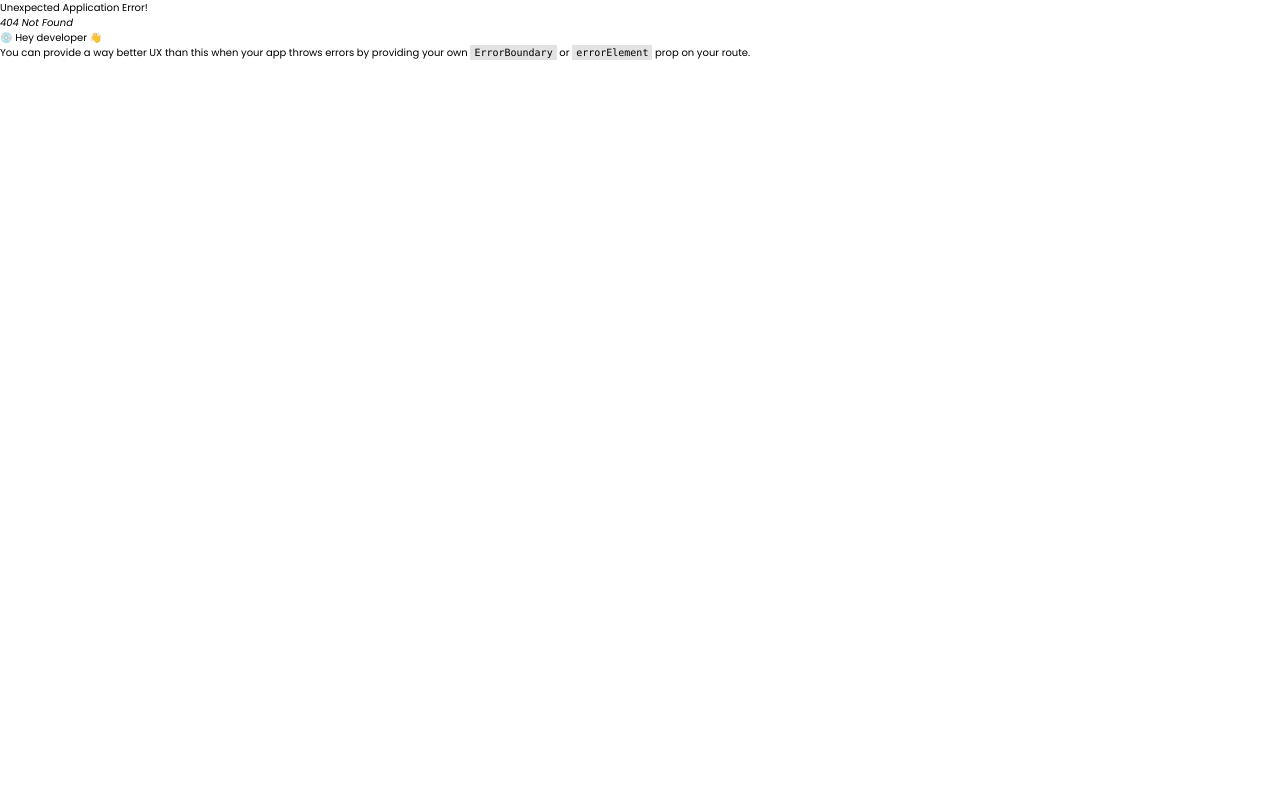
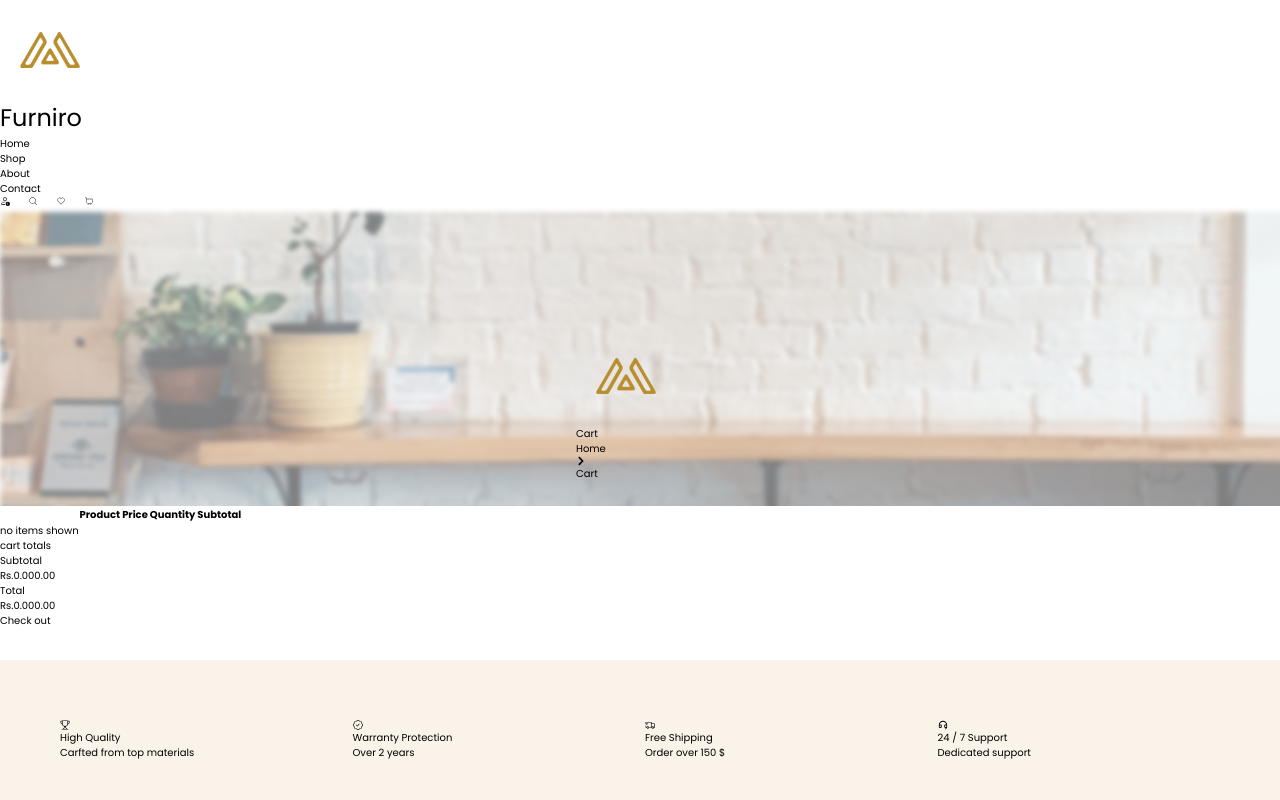
Before and after one commit to MoazElsayedMohamed/Furniro, a React (Vite) app: page /cart in a window 1280 px wide. Before the commit this address had no page. Shown: the top 800 px of the page. Built offline with nearby package versions, Linux system fonts and the light colour scheme.

Commit message:
feat: :sparkles: create cart page with its components

```diff
--- /dev/null
+++ b/src/Pages/Cart.jsx
@@ -0,0 +1,20 @@
+import React from "react";
+import Header from "../components/Header";
+import Brands from "../components/Brands";
+import Footer from "../components/Footer";
+import CartHero from "../components/CartHero";
+import CartDetails from "../components/CartDetails";
+
+const Cart = () => {
+  return (
+    <div>
+      <Header />
+      <CartHero />
+      <CartDetails />
+      <Brands />
+      <Footer />
+    </div>
+  );
+};
+
+export default Cart;
--- /dev/null
+++ b/src/components/CartDetails.jsx
@@ -0,0 +1,76 @@
+import React from "react";
+import { useCart } from "../context/CartContext";
+import { URL } from "../../utils/constants";
+import { FaTrash } from "react-icons/fa";
+import { Button } from "./ui/button";
+
+const CartDetails = () => {
+  const { cartItems, deleteCart, totalPrice, subtotal } = useCart();
+  return (
+    <div className="p-24 flex gap-8">
+      <table className="w-full h-28">
+        <tr className="bg-red-50 text-3xl text-left">
+          <th></th>
+          <th className="py-4">Product</th>
+          <th>Price</th>
+          <th>Quantity</th>
+          <th>Subtotal</th>
+          <th></th>
+        </tr>
+        {cartItems.length > 0 ? (
+          cartItems.map((item) => {
+            const { price, count, name } = item.attributes;
+            const subtotal = Math.floor(price * count);
+            return (
+              <tr>
+                <td className="w-1/3 py-8">
+                  <img
+                    src={`${URL}${item.attributes.image.data.attributes.url}`}
+                    className="h-80 w-3/4 rounded-xl"
+                  />
+                </td>
+                <td className="text-2xl text-gray-400 font-semibold ">
+                  {name}
+                </td>
+                <td className="text-2xl text-gray-400 font-semibold">
+                  Rs.{price}.000.00
+                </td>
+                <td className="text-center">
+                  <h3 className="border text-2xl w-1/5 rounded-lg">{count}</h3>
+                </td>
+                <td className="text-2xl">Rs.{subtotal}.000.00 </td>
+                <td>
+                  <FaTrash className="hover:text-primary cursor-pointer w-8 h-6" />
+                </td>
+              </tr>
+            );
+          })
+        ) : (
+          <div className="text-center mt-8">no items shown</div>
+        )}
+      </table>
+      <div className=" py-8 w-1/2 h-1/2 bg-red-50">
+        <h2 className="capitalize text-4xl font-semibold text-center mb-24">
+          cart totals
+        </h2>
+        <div className="flex gap-16 justify-center items-center my-8 font-bold">
+          <h3 className="text-2xl">Subtotal</h3>
+          <p className="text-2xl text-gray-400">Rs.{totalPrice()}.000.00</p>
+        </div>
+        <div className="flex gap-24 justify-center items-center font-bold mb-8">
+          <h3 className="text-2xl">Total</h3>
+          <p className="text-2xl text-primary font-bold">
+            Rs.{totalPrice()}.000.00
+          </p>
+        </div>
+        <div className="flex justify-center">
+          <Button variant="outline1" size="lg">
+            Check out
+          </Button>
+        </div>
+      </div>
+    </div>
+  );
+};
+
+export default CartDetails;
--- /dev/null
+++ b/src/components/CartHero.jsx
@@ -0,0 +1,26 @@
+import React from "react";
+import Logo from "./Logo";
+import { FaChevronRight } from "react-icons/fa";
+import { NavLink } from "react-router-dom";
+
+const CartHero = () => {
+  return (
+    <section className="shop-hero">
+      <div className="shop-hero-container cart-hero">
+        <Logo />
+        <h1 className="text-7xl">Cart</h1>
+        <div className="flex items-center gap-4">
+          <p className="text-3xl font-semibold">
+            <NavLink to="/">Home</NavLink>
+          </p>
+          <FaChevronRight />
+          <p className="text-3xl font-light">
+            <NavLink to="/cart">Cart</NavLink>
+          </p>
+        </div>
+      </div>
+    </section>
+  );
+};
+
+export default CartHero;
--- a/src/components/products/ProductElements.jsx
+++ b/src/components/products/ProductElements.jsx
@@ -22,6 +22,7 @@ const ProductElements = ({ PAGE_SIZE }) => {
     return (
       <Link to={`/product/${product.id}`}>
         <Product
+          product={product}
           key={product.id}
           name={product.attributes.name}
           imageUrl={`${URL}${product.attributes.image.data.attributes.url}`}
--- a/src/components/ui/button.jsx
+++ b/src/components/ui/button.jsx
@@ -17,6 +17,7 @@ const buttonVariants = cva(
           "border border-primary bg-none text-primary hover:bg-primary hover:text-card ",
         outline1:
           "border border-black rounded-xl mr-4 text-xl capitalize mt-4 outline-none",
+        outline2: "border border-black rounded-3xl text-xl py-2 px-10 mr-6",
         secondary:
           "bg-secondary text-secondary-foreground shadow-sm hover:bg-secondary/80",
         ghost:
@@ -30,6 +31,7 @@ const buttonVariants = cva(
         md: "h-10 rounded-md text-2xl",
         lg: "h-20 text-4xl px-10 sm:max-xl:h-10 sm:max-xl:px-4 sm:max-xl:text-xl",
         xl: "h-20 text-4xl px-20 sm:max-xl:h-10 sm:max-xl:px-5 sm:max-xl:text-xl",
+        cardSize: "",
         icon: "h-9 w-9",
       },
     },
```
Also changed, not shown: src/App.jsx (+9 -1 lines).
